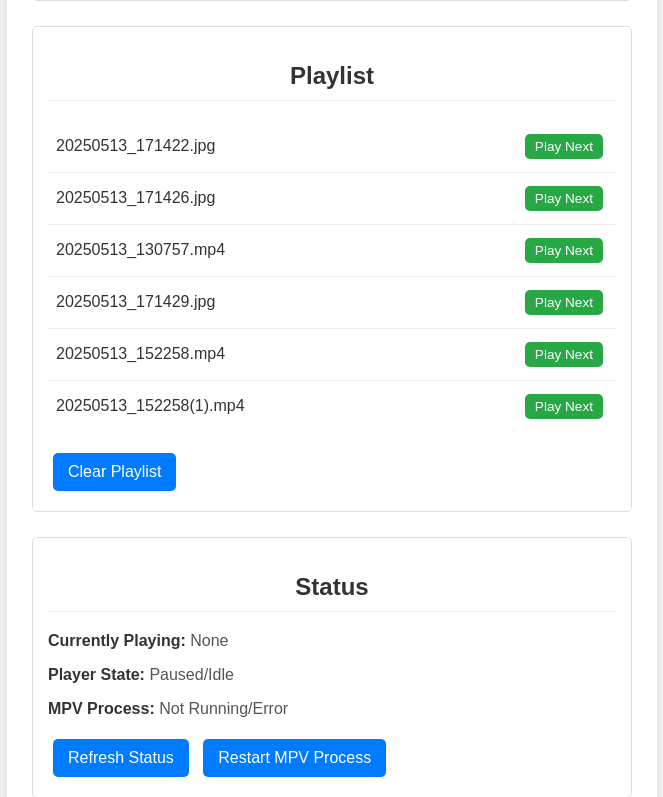
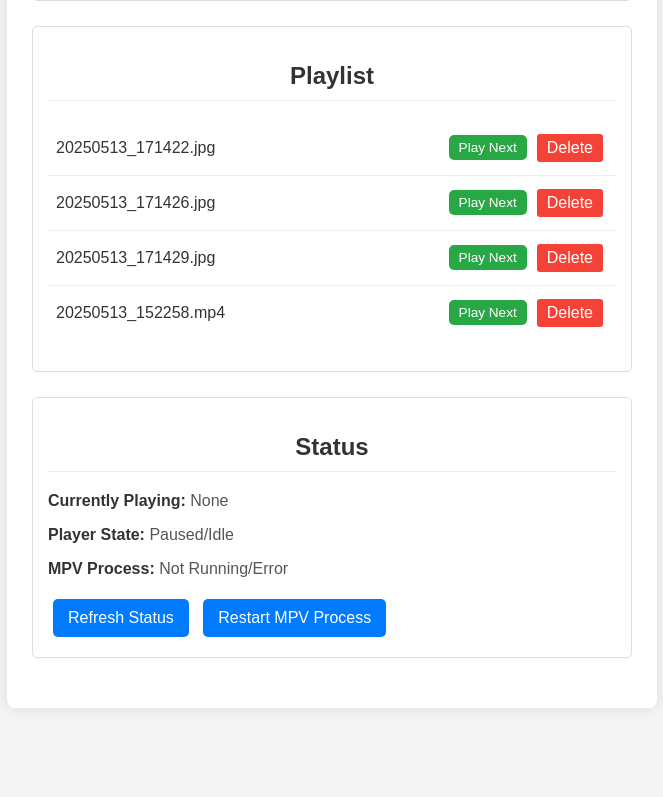
Before and after one commit to luque667788/simple_pi_media_player, a Flask app: page / in a window 1280 px wide. Shown: the part 582-1379 px from the top of the page, without its empty margins (308-971 px from the left). After the commit the page ends 1240 px from the top, so only its background shows below. Run offline with Flask 3, Linux system fonts and the light colour scheme; parts of the project's set-up code (start-up, migrations or seed data) failed here and were passed over.

Commit message:
remove d the clear playlist button and added support to delete files from the playlist

```diff
--- a/app/main.py
+++ b/app/main.py
@@ -365,24 +365,6 @@ def set_next_track():
         logger.info(f"Playlist reordered. New playlist: {media_playlist}")
         return jsonify({"status": "next_item_set", "nextFile": filename_to_set_next, "playlist": media_playlist})
 
-@app.route('/api/playlist/clear', methods=['POST'])
-def clear_playlist():
-    global media_playlist, current_media_index, is_playing
-    if mpv.stop(): # Stop MPV first
-        media_playlist = []
-        current_media_index = -1
-        is_playing = False
-        save_playlist_to_file() # Save empty playlist
-        logger.info("Playlist cleared and playback stopped.")
-        return jsonify({"status": "playlist_cleared", "playlist": media_playlist})
-    else:
-        # Even if MPV stop command fails, clear Flask playlist but warn user.
-        media_playlist = []
-        current_media_index = -1
-        is_playing = False
-        save_playlist_to_file() # Save empty playlist
-        logger.warning("Playlist cleared, but there might have been an issue stopping MPV.")
-        return jsonify({"status": "playlist_cleared_with_mpv_warning", "playlist": media_playlist}), 207
 
 @app.route('/api/settings/loop', methods=['POST'])
 def set_loop():
@@ -393,6 +375,41 @@ def set_loop():
         logger.info(f"Playlist loop status set to: {loop_playlist}")
         return jsonify({"loop_status": loop_playlist})
     return jsonify({"error": "Invalid request. 'loop' boolean field required."}), 400
+
+@app.route('/api/playlist/delete', methods=['POST'])
+def delete_file_from_playlist():
+    global media_playlist, current_media_index, is_playing
+    data = request.get_json()
+    if not data or 'filename' not in data:
+        return jsonify({"error": "Filename missing in request."}), 400
+
+    filename = data['filename']
+    if filename not in media_playlist:
+        return jsonify({"error": f"File '{filename}' not found in playlist."}), 404
+
+    idx = media_playlist.index(filename)
+    media_playlist.pop(idx)
+
+    # Remove file from uploads folder
+    file_path = os.path.join(app.config['UPLOAD_FOLDER'], filename)
+    try:
+        if os.path.exists(file_path):
+            os.remove(file_path)
+            logger.info(f"Deleted file from disk: {file_path}")
+    except Exception as e:
+        logger.error(f"Failed to delete file {file_path}: {e}")
+
+    # Adjust current_media_index if needed
+    if current_media_index == idx:
+        mpv.stop()
+        is_playing = False
+        current_media_index = -1
+    elif current_media_index > idx:
+        current_media_index -= 1
+
+    save_playlist_to_file()
+    logger.info(f"Deleted '{filename}' from playlist.")
+    return jsonify({"status": "deleted", "filename": filename, "playlist": media_playlist})
 
 # Serve uploaded files (mainly for potential direct access or if frontend needs to load them for previews)
 # In this app, MPV accesses them directly from filesystem, so this might not be strictly needed by frontend for playback.
--- a/app/static/css/style.css
+++ b/app/static/css/style.css
@@ -126,3 +126,17 @@ label {
     color: green;
     font-weight: bold;
 }
+
+.delete-btn {
+    background-color: #f44336;
+    color: white;
+    margin-left: 5px;
+    border: none;
+    padding: 5px 10px;
+    border-radius: 3px;
+    cursor: pointer;
+}
+
+.delete-btn:hover {
+    background-color: #d32f2f;
+}
--- a/app/static/js/main.js
+++ b/app/static/js/main.js
@@ -13,7 +13,6 @@ document.addEventListener('DOMContentLoaded', () => {
     const loopCheckbox = document.getElementById('loopCheckbox');
 
     const playlistUl = document.getElementById('playlistUl');
-    const clearPlaylistButton = document.getElementById('clearPlaylistButton');
 
     const currentFileSpan = document.getElementById('currentFile');
     const playerStateSpan = document.getElementById('playerState');
@@ -56,15 +55,15 @@ document.addEventListener('DOMContentLoaded', () => {
 
     // --- UI Update Functions ---
     function updatePlaylistUI(playlist = [], currentFile = null) {
-        playlistUl.innerHTML = ''; // Clear existing items
+    playlistUl.innerHTML = '';
     if (!Array.isArray(playlist)) {
         console.error("Playlist data is not an array:", playlist);
-            playlist = []; // Default to empty array to prevent errors
+        playlist = [];
     }
     playlist.forEach((item, index) => {
         const li = document.createElement('li');
 
-            // Create play button
+        // Play button/text
         const playSpan = document.createElement('span');
         playSpan.textContent = item;
         playSpan.className = 'play-title';
@@ -73,18 +72,38 @@ document.addEventListener('DOMContentLoaded', () => {
         }
         playSpan.addEventListener('click', () => playSpecificFile(item));
 
-            // Create set-next button
+        // Set-next button
         const nextButton = document.createElement('button');
         nextButton.textContent = 'Play Next';
         nextButton.className = 'play-next-btn';
         nextButton.addEventListener('click', (e) => {
-                e.stopPropagation(); // Prevent triggering the li click
+            e.stopPropagation();
             setNextTrack(item);
+        });
+
+        // Add delete button
+        const deleteButton = document.createElement('button');
+        deleteButton.textContent = 'Delete';
+        deleteButton.className = 'delete-btn';
+        deleteButton.addEventListener('click', async (e) => {
+            e.stopPropagation();
+            if (confirm(`Delete "${item}" from playlist and disk?`)) {
+                const response = await fetchAPI('/playlist/delete', 'POST', { filename: item });
+                if (response && response.status === "deleted") {
+                    uploadStatus.textContent = `"${item}" deleted.`;
+                    uploadStatus.className = 'success-message';
+                    fetchAndRefreshStatus();
+                } else {
+                    uploadStatus.textContent = response?.error || 'Delete failed.';
+                    uploadStatus.className = 'error-message';
+                }
+            }
         });
 
         li.dataset.filename = item;
         li.appendChild(playSpan);
         li.appendChild(nextButton);
+        li.appendChild(deleteButton); // Add the delete button
         playlistUl.appendChild(li);
     });
 }
@@ -194,17 +213,7 @@ document.addEventListener('DOMContentLoaded', () => {
         fetchAndRefreshStatus(); // Refresh to confirm change reflected
     });
 
-    clearPlaylistButton.addEventListener('click', async () => {
-        if (confirm("Are you sure you want to clear the entire playlist?")) {
-            const response = await fetchAPI('/playlist/clear', 'POST');
-            if (response) {
-                uploadStatus.textContent = 'Playlist cleared.';
-                uploadStatus.className = 'success-message';
-                updateStatusUI(response); // Update UI with empty playlist
-            }
-            fetchAndRefreshStatus();
-        }
-    });
+
 
     refreshStatusButton.addEventListener('click', fetchAndRefreshStatus);
 
--- a/app/templates/index.html
+++ b/app/templates/index.html
@@ -34,7 +34,6 @@
         <div class="section" id="playlist-section">
             <h2>Playlist</h2>
             <ul id="playlistUl"></ul>
-            <button id="clearPlaylistButton">Clear Playlist</button>
         </div>
 
         <div class="section" id="status-section">
--- a/playlist.json
+++ b/playlist.json
@@ -1,8 +1,6 @@
 [
     "20250513_171422.jpg",
     "20250513_171426.jpg",
-    "20250513_130757.mp4",
     "20250513_171429.jpg",
-    "20250513_152258.mp4",
-    "20250513_152258(1).mp4"
+    "20250513_152258.mp4"
 ]
```
Also changed, not shown: app/uploads/20250514_133031(1).jpg (added), 1 other file. Lines whose indentation alone changed are shown as unchanged.
